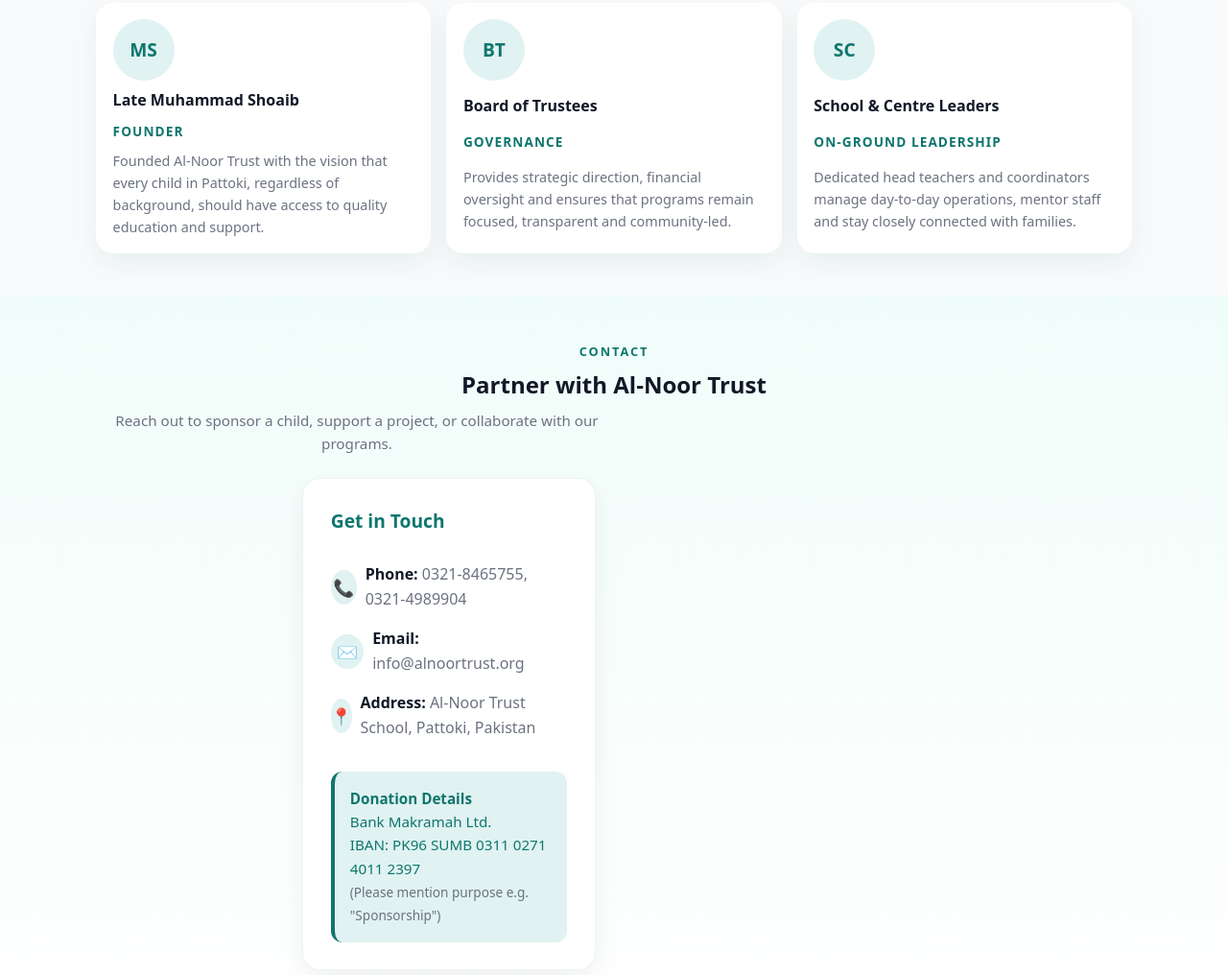
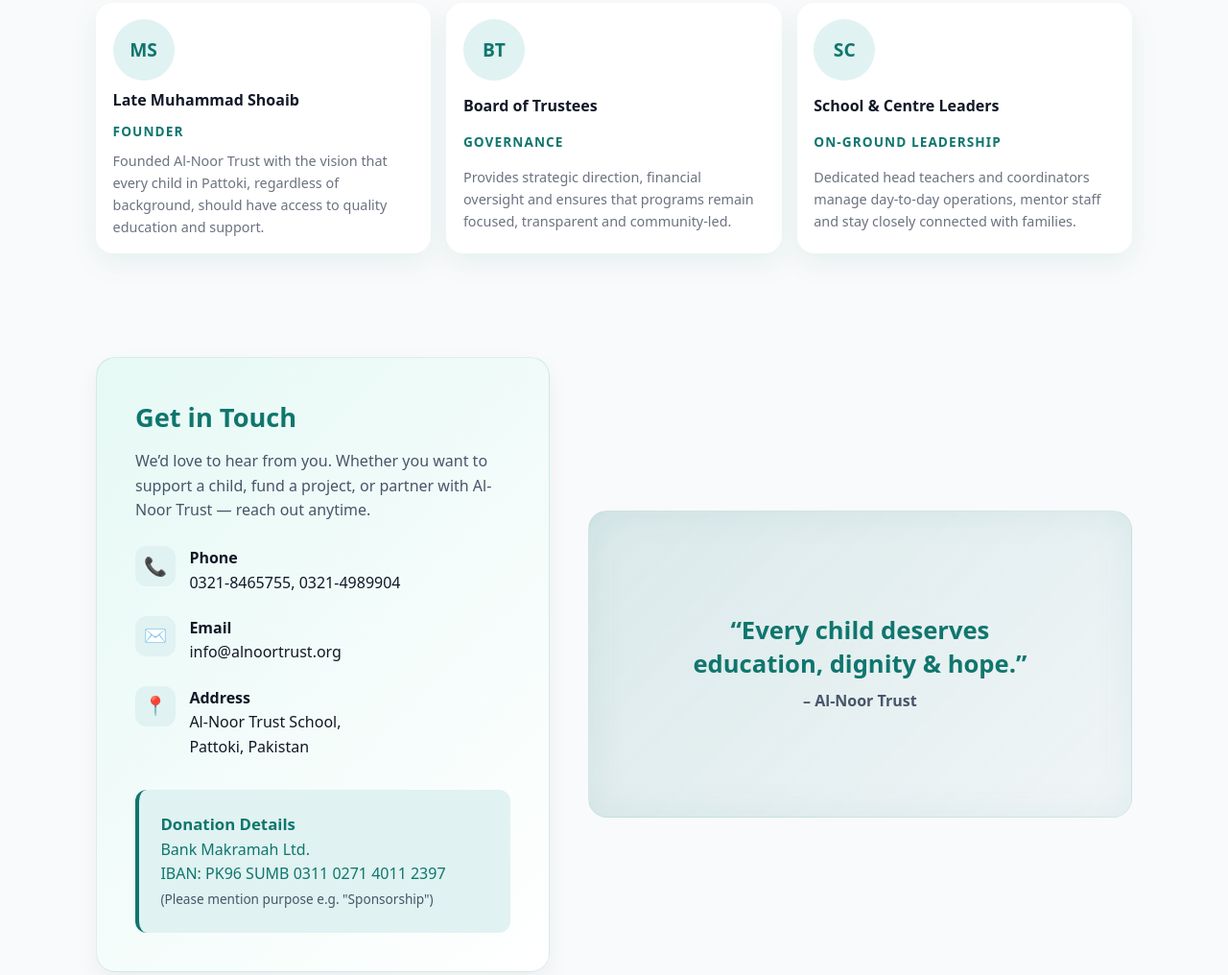
Before and after one commit to ZAINABFATIMA0/al-noor-website, a plain HTML site: page index.html in a window 1280 px wide. Shown: the part 2605-3621 px from the top of the page at 96% size. Drawn offline with Linux system fonts and the light colour scheme.

Commit message:
fixed submission form

```diff
--- a/index.html
+++ b/index.html
@@ -986,91 +986,110 @@
   </section>
 
 <!-- CONTACT -->
-<section id="contact" style="background: linear-gradient(to bottom, #f0fdfa, #ffffff); padding: 3rem 0;">
-  <div class="container">
-    <div class="section-header" style="text-align: center;">
-      <div class="section-kicker">Contact</div>
-      <h2 class="section-title">Partner with Al-Noor Trust</h2>
-      <p class="section-subtitle">
-        Reach out to sponsor a child, support a project, or collaborate with our programs.
+<section id="contact" style="padding: 4rem 0; background: #f8fafc;">
+  <div class="container" style="display: grid; grid-template-columns: 1fr 1.2fr; gap: 2.5rem; align-items: center;">
+
+    <!-- LEFT PANEL -->
+    <div style="
+      padding: 2.5rem;
+      background: linear-gradient(135deg, #e6f9f5, #ffffff);
+      border-radius: 20px;
+      box-shadow: 0 10px 25px rgba(0,0,0,0.05);
+      border: 1px solid rgba(15,118,110,0.12);
+    ">
+      <h2 style="font-size: 1.7rem; margin-bottom: 0.75rem; color: var(--color-primary);">
+        Get in Touch
+      </h2>
+      <p style="color: #475569; margin-bottom: 1.5rem; font-size: 1rem;">
+        We’d love to hear from you. Whether you want to support a child, fund a project,
+        or partner with Al-Noor Trust — reach out anytime.
       </p>
+
+      <!-- CONTACT INFO LIST -->
+      <div style="display: grid; gap: 1.35rem; font-size: 1rem;">
+
+        <div style="display: flex; gap: 0.9rem;">
+          <div style="
+            width: 42px; height: 42px; border-radius: 12px;
+            background: var(--color-primary-soft);
+            display: flex; align-items: center; justify-content: center;
+            font-size: 1.2rem; color: var(--color-primary);
+          ">📞</div>
+          <div>
+            <strong>Phone</strong><br>
+            0321-8465755, 0321-4989904
+          </div>
         </div>
 
-    <div class="contact-grid" style="max-width: 650px; margin: 0 auto;">
-      <div class="contact-details"
-           style="
-             background: #ffffff;
-             padding: 1.8rem;
-             border-radius: 18px;
-             box-shadow: 0 10px 30px rgba(0,0,0,0.06);
-             border: 1px solid rgba(15,118,110,0.08);
-           ">
-
-        <h3 style="margin-bottom: 1rem; font-size: 1.2rem; font-weight: 600; color: var(--color-primary);">
-          Get in Touch
-        </h3>
-
-        <div style="display: grid; gap: 1rem;">
-
-          <!-- PHONE -->
-          <p style="display: flex; align-items: center; gap: 0.55rem; font-size: 1rem;">
-            <span style="
-              width: 36px; height: 36px; border-radius: 50%;
+        <div style="display: flex; gap: 0.9rem;">
+          <div style="
+            width: 42px; height: 42px; border-radius: 12px;
             background: var(--color-primary-soft);
             display: flex; align-items: center; justify-content: center;
-              color: var(--color-primary);
-              font-size: 1.1rem; font-weight: 700;
-            ">📞</span>
-            <span><strong>Phone:</strong> 0321-8465755, 0321-4989904</span>
-          </p>
+            font-size: 1.2rem; color: var(--color-primary);
+          ">✉️</div>
+          <div>
+            <strong>Email</strong><br>
+            info@alnoortrust.org
+          </div>
+        </div>
 
-          <!-- EMAIL -->
-          <p style="display: flex; align-items: center; gap: 0.55rem; font-size: 1rem;">
-            <span style="
-              width: 36px; height: 36px; border-radius: 50%;
+        <div style="display: flex; gap: 0.9rem;">
+          <div style="
+            width: 42px; height: 42px; border-radius: 12px;
             background: var(--color-primary-soft);
             display: flex; align-items: center; justify-content: center;
-              color: var(--color-primary);
-              font-size: 1.1rem; font-weight: 700;
-            ">✉️</span>
-            <span><strong>Email:</strong> info@alnoortrust.org</span>
-          </p>
+            font-size: 1.2rem; color: var(--color-primary);
+          ">📍</div>
+          <div>
+            <strong>Address</strong><br>
+            Al-Noor Trust School,<br>Pattoki, Pakistan
+          </div>
+        </div>
 
-          <!-- ADDRESS -->
-          <p style="display: flex; align-items: center; gap: 0.55rem; font-size: 1rem;">
-            <span style="
-              width: 36px; height: 36px; border-radius: 50%;
-              background: var(--color-primary-soft);
-              display: flex; align-items: center; justify-content: center;
-              color: var(--color-primary);
-              font-size: 1.1rem; font-weight: 700;
-            ">📍</span>
-            <span><strong>Address:</strong> Al-Noor Trust School, Pattoki, Pakistan</span>
-          </p>
+      </div>
 
-          <!-- BANK DETAILS -->
+      <!-- BANK BOX -->
       <div style="
-            margin-top: 1rem;
-            background: var(--color-primary-soft);
+        margin-top: 2rem;
+        padding: 1.4rem;
+        background: #e0f2f1;
         border-left: 4px solid var(--color-primary);
-            padding: 1rem;
         border-radius: 12px;
         color: var(--color-primary);
       ">
-            <strong>Donation Details</strong><br/>
-            Bank Makramah Ltd.<br/>
-            IBAN: PK96 SUMB 0311 0271 4011 2397<br/>
-            <span style="font-size: 0.85rem; color: var(--color-muted);">
+        <strong style="font-size: 1.05rem;">Donation Details</strong><br>
+        Bank Makramah Ltd.<br>
+        IBAN: PK96 SUMB 0311 0271 4011 2397<br>
+        <span style="color:#475569; font-size: 0.85rem;">
           (Please mention purpose e.g. "Sponsorship")
         </span>
       </div>
 
     </div>
 
+    <!-- RIGHT PANEL SIMPLE VISUAL BLOCK -->
+    <div style="
+      background: linear-gradient(135deg, #0f766e20, #0f766e08);
+      border-radius: 20px;
+      padding: 3rem 2rem;
+      min-height: 320px;
+      display: flex;
+      align-items: center;
+      justify-content: center;
+      text-align: center;
+      box-shadow: inset 0 0 40px rgba(15,118,110,0.08);
+      border: 1px solid rgba(15,118,110,0.1);
+    ">
+      <h3 style="font-size: 1.6rem; line-height: 1.35; color: #0f766e;">
+        “Every child deserves<br>education, dignity & hope.”<br>
+        <span style="font-size: 1rem; color: #475569;">– Al-Noor Trust</span>
+      </h3>
     </div>
-    </div>
+
   </div>
 </section>
+
 
   <!-- FOOTER -->
   <footer>
```
Lines whose indentation alone changed are shown as unchanged.
